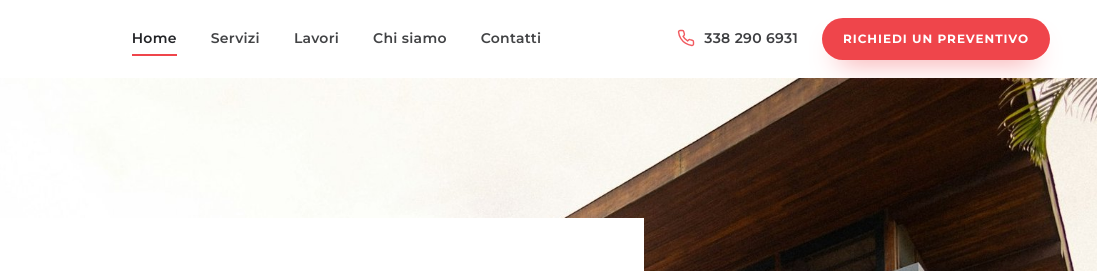
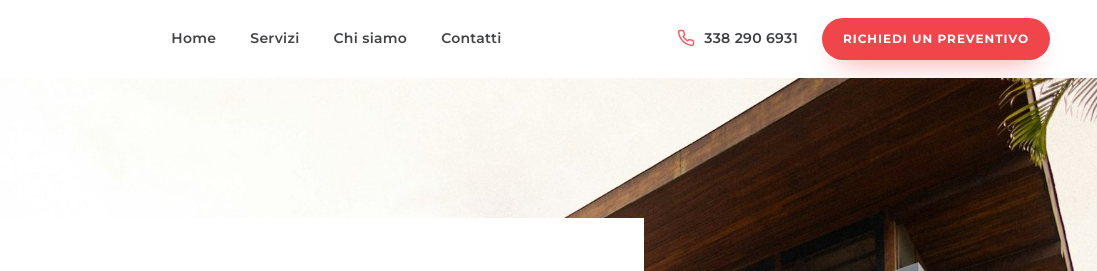
Before and after one commit to eerisinfissi/eeris-sito, a plain HTML site: page index.html in a window 1280 px wide. Shown: the top 271 px of the page, 183-1280 px from the left. Drawn offline with Linux system fonts and the light colour scheme.

Commit message:
Sezione Lavori archiviata (nascosta, non eliminata)
Co-Authored-By: Claude Opus 5.5 <noreply@anthropic.com>
Claude-Session: https://claude.ai/code/session_01AhGWQXM6dCS2ozLXebbLMp

```diff
--- a/index.html
+++ b/index.html
@@ -76,7 +76,7 @@
       <nav class="main-nav" aria-label="Menu principale">
         <a href="#home" class="nav-link">Home</a>
         <a href="#servizi" class="nav-link">Servizi</a>
-        <a href="#lavori" class="nav-link">Lavori</a>
+        <a href="#lavori" class="nav-link" hidden>Lavori</a>
         <a href="#chi-siamo" class="nav-link">Chi siamo</a>
         <a href="#contatti" class="nav-link">Contatti</a>
       </nav>
@@ -97,7 +97,7 @@
       <nav class="mobile-nav" aria-label="Menu mobile">
         <a href="#home">Home</a>
         <a href="#servizi">Servizi</a>
-        <a href="#lavori">Lavori</a>
+        <a href="#lavori" hidden>Lavori</a>
         <a href="#chi-siamo">Chi siamo</a>
         <a href="#preventivo">Preventivo</a>
         <a href="#contatti">Contatti</a>
@@ -238,8 +238,10 @@
       </div>
     </section>
 
-    <!-- ============ LAVORI ============ -->
-    <section class="section section-dark" id="lavori" aria-labelledby="lavori-title">
+    <!-- ============ LAVORI (ARCHIVIATA) ============
+         Sezione nascosta su richiesta, non eliminata. Per rimetterla online togli
+         l'attributo "hidden" qui sotto e dai link "Lavori" nei menu e nel footer. -->
+    <section class="section section-dark" id="lavori" aria-labelledby="lavori-title" hidden>
       <div class="container">
         <div class="section-head reveal">
           <div class="section-head-main">
@@ -549,7 +551,7 @@
           <ul class="footer-list">
             <li><a href="#home" class="text-link text-link-sm">Home</a></li>
             <li><a href="#servizi" class="text-link text-link-sm">Servizi</a></li>
-            <li><a href="#lavori" class="text-link text-link-sm">Lavori</a></li>
+            <li hidden><a href="#lavori" class="text-link text-link-sm">Lavori</a></li>
             <li><a href="#chi-siamo" class="text-link text-link-sm">Chi siamo</a></li>
             <li><a href="#preventivo" class="text-link text-link-sm">Preventivo</a></li>
             <li><a href="#contatti" class="text-link text-link-sm">Contatti</a></li>
```
